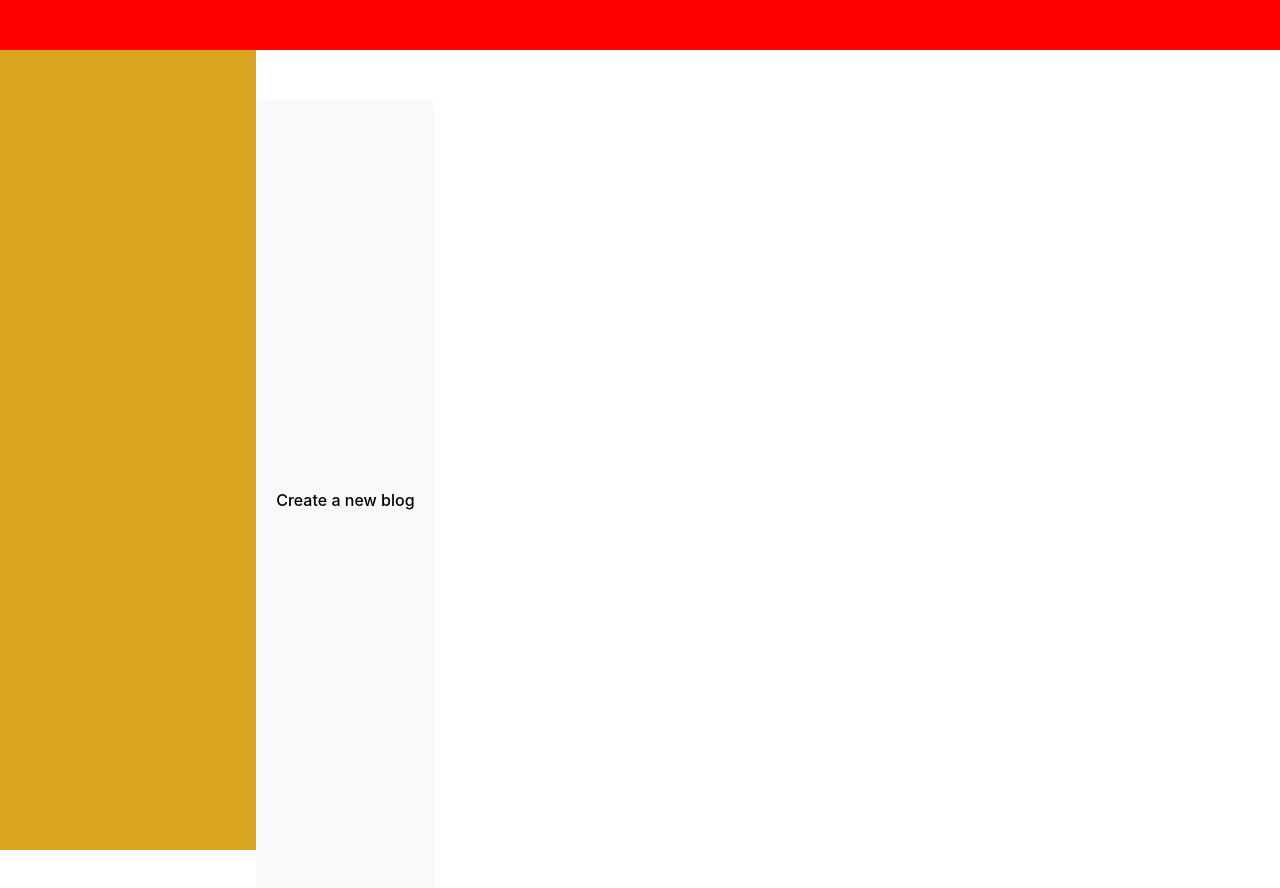
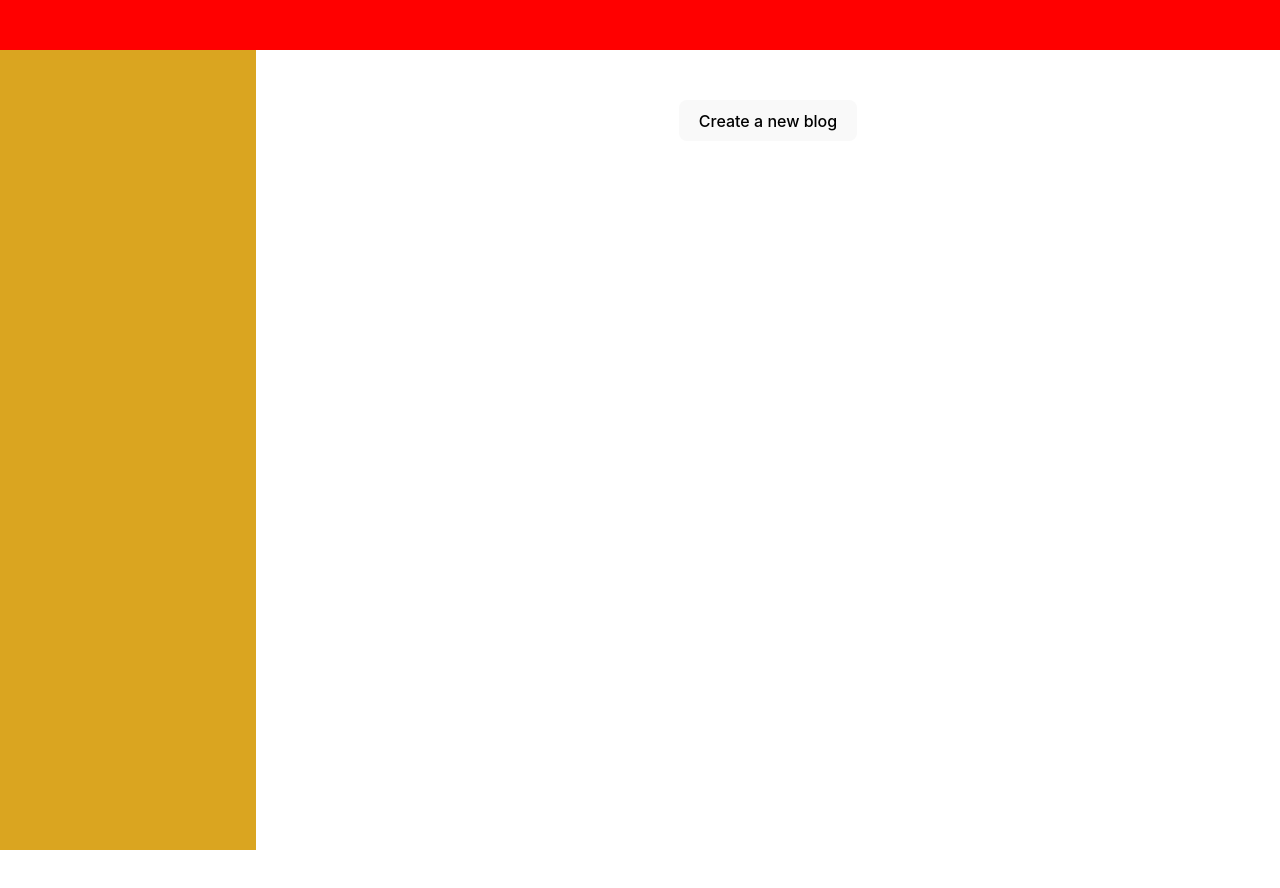
Before and after one commit to lindelwa122/portfolio-client, a React (Vite) app: page /blogs/create in a window 1280 px wide. Shown: the top 888 px of the page. After the commit the page ends 850 px from the top, so only its background shows below. Built offline with nearby package versions, Linux system fonts and the light colour scheme.

Commit message:
Make the outlet container fill the remaining space.

```diff
--- a/src/components/create_blog/create-blog.jsx
+++ b/src/components/create_blog/create-blog.jsx
@@ -11,7 +11,7 @@ const CreateBlog = () => {
         <div className={styles.sidebar}>
           <Sidebar />
         </div>
-        <div>
+        <div className={styles.content}>
           <Outlet />
         </div>
       </main>
--- a/src/components/create_blog/create-blog.module.css
+++ b/src/components/create_blog/create-blog.module.css
@@ -6,3 +6,8 @@
 .sidebar {
   width: 20%;
 }
+
+.content {
+  height: 100%;
+  flex: 1;
+}
```
